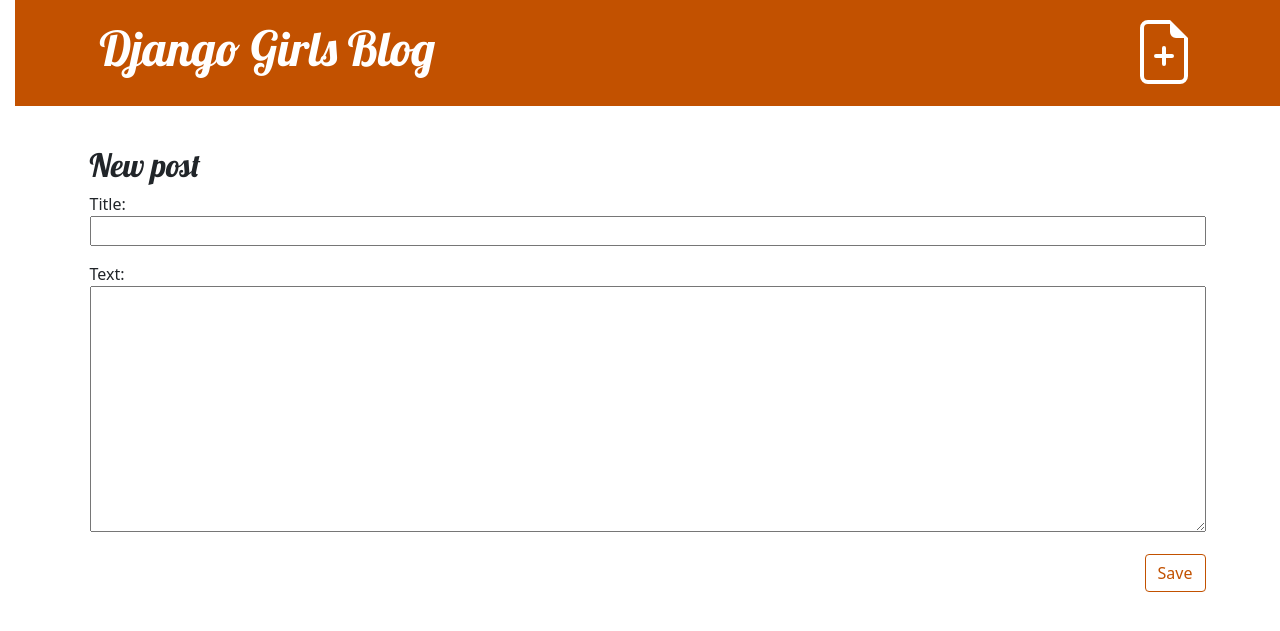
After one commit to esther-laws/My-First-Blog, a Django app: page /post/new/ in a window 1280 px wide. The commit adds this page. Shown: the top 631 px of the page. Run offline with Django 3.2, Linux system fonts and the light colour scheme.

Commit message:
Added views to create/edit blog post inside the site.

```diff
--- /dev/null
+++ b/blog/forms.py
@@ -0,0 +1,7 @@
+from django import forms
+from .models import Post
+
+class PostForm(forms.ModelForm):
+    class Meta:
+        model = Post
+        fields = ('title','text',)
--- a/blog/static/css/blog.css
+++ b/blog/static/css/blog.css
@@ -65,6 +65,7 @@
 .post>.date,
 .post>.actions {
     float: right;
+    margin-left: 20px;
 }
 
 .btn-secondary,
--- a/blog/templates/blog/base.html
+++ b/blog/templates/blog/base.html
@@ -1,12 +1,11 @@
 {% load static %}
-
 <!DOCTYPE html>
-
 <html>
 
 <head>
-    <title>Django Blog</title>
-    <link rel="stylesheet" href="https://fonts.googleapis.com/css?family=Lobster&subset=latin,latin-ext">
+    <title>Django Girls blog</title>
+    <link rel="stylesheet" href="https://cdn.jsdelivr.net/npm/bootstrap@5.1.3/dist/css/bootstrap.min.css"
+        integrity="sha384-1BmE4kWBq78iYhFldvKuhfTAU6auU8tT94WrHftjDbrCEXSU1oBoqyl2QvZ6jIW3" crossorigin="anonymous">
     <link rel="stylesheet" href="https://fonts.googleapis.com/css?family=Lobster&subset=latin,latin-ext">
     <link rel="stylesheet" href="{% static 'css/blog.css' %}">
 </head>
@@ -14,12 +13,15 @@
 <body>
     <header class="page-header">
         <div class="container">
+            <a href="{% url 'post_new' %}" class="top-menu">
+                {% include './icons/file-earmark-plus.svg' %}
+            </a>
             <h1><a href="/">Django Girls Blog</a></h1>
         </div>
     </header>
     <main class="container">
         <div class="row">
-            <div class="col">
+            <div class="column">
                 {% block content %}
                 {% endblock %}
             </div>
--- /dev/null
+++ b/blog/templates/blog/post_edit.html
@@ -0,0 +1,11 @@
+{% extends 'blog/base.html' %}
+
+{% block content %}
+
+    <h2>New post</h2>
+    <form method="POST" class="post-form">{% csrf_token %}
+        {{ form.as_p }}
+        <button type="submit" class="save btn btn-secondary">Save</button>
+    </form>
+
+{% endblock %}
--- a/blog/templates/blog/post_list.html
+++ b/blog/templates/blog/post_list.html
@@ -1,7 +1,7 @@
 {% extends 'blog/base.html' %}
 {% block content %}
+{% for post in posts %}
 <article class="post">
-    {% for post in posts %}
     <time class="date">
         {{ post.published_date }}
     </time>
--- a/blog/urls.py
+++ b/blog/urls.py
@@ -4,4 +4,6 @@
 urlpatterns = [
     path('', views.post_list, name='post_list'),
     path('post/<int:pk>/', views.post_detail, name='post_detail'),
+    path('post/new/', views.post_new, name='post_new'),
+    path('post/<int:pk>/edit/', views.post_edit, name='post_edit'),
 ]
--- a/blog/views.py
+++ b/blog/views.py
@@ -1,7 +1,9 @@
 from django.shortcuts import render
 from django.utils import timezone
+from .models import Post
 from django.shortcuts import render, get_object_or_404
-from .models import Post
+from .forms import PostForm
+from django.shortcuts import redirect
 
 # Create your views here.
 
@@ -12,3 +14,30 @@
 def post_detail(request, pk):
     post = get_object_or_404(Post, pk=pk)
     return render(request, 'blog/post_detail.html', {'post':post})
+
+def post_new(request):
+    if request.method == "POST":
+        form = PostForm(request.POST)
+        if form.is_valid():
+            post = form.save(commit=False)
+            post.author = request.user
+            post.published_date = timezone.now()
+            post.save()
+            return redirect('post_detail', pk=post.pk)
+    else:
+        form = PostForm()
+    return render(request, 'blog/post_edit.html', {'form': form})
+
+def post_edit(request, pk):
+    post = get_object_or_404(Post, pk=pk)
+    if request.method == "POST":
+        form = PostForm(request.POST, instance=post)
+        if form.is_valid():
+            post = form.save(commit=False)
+            post.author = request.user
+            post.published_date = timezone.now()
+            post.save()
+            return redirect('post_detail', pk=post.pk)
+    else:
+        form = PostForm(instance=post)
+    return render(request, 'blog/post_edit.html', {'form': form})
```
Also changed, not shown: blog/templates/blog/post_detail.html (+12 -7 lines), blog/migrations/0002_alter_post_created_date.py (added), blog/templates/blog/icons/file-earmark-plus.svg (added), blog/templates/blog/icons/pencil-fill.svg (added).
